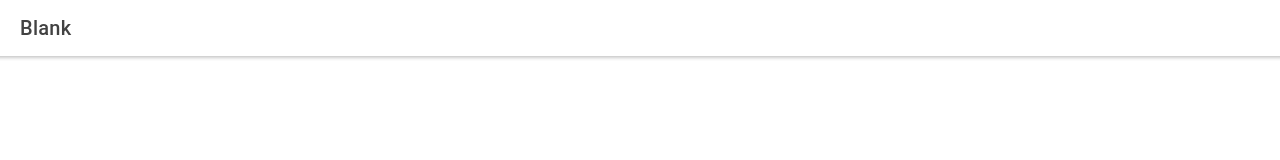
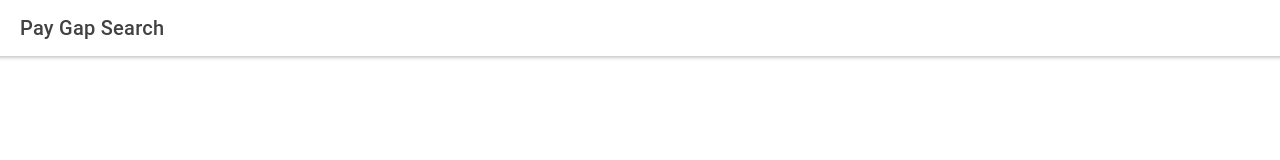
Before and after one commit to jdsmith104/pay-gap-search, a React (Create React App) app in the folder App/: page /home in a window 1280 px wide. Shown: the top 160 px of the page. Built offline with nearby package versions, Linux system fonts and the light colour scheme.

Commit message:
Updated page titles

```diff
--- a/App/public/index.html
+++ b/App/public/index.html
@@ -2,7 +2,7 @@
 <html lang="en">
   <head>
     <meta charset="utf-8" />
-    <title>Ionic App</title>
+    <title>Show me the pay gap!</title>
 
     <base href="/" />
 
--- a/App/src/pages/Home.tsx
+++ b/App/src/pages/Home.tsx
@@ -8,13 +8,13 @@ const Home = function Home() {
     <IonPage>
       <IonHeader>
         <IonToolbar>
-          <IonTitle>Blank</IonTitle>
+          <IonTitle>Pay Gap Search</IonTitle>
         </IonToolbar>
       </IonHeader>
       <IonContent fullscreen>
         <IonHeader collapse="condense">
           <IonToolbar>
-            <IonTitle size="large">Blank</IonTitle>
+            <IonTitle size="large">Pay Gap Search</IonTitle>
           </IonToolbar>
         </IonHeader>
         <SuggestedSearchBar />
```
